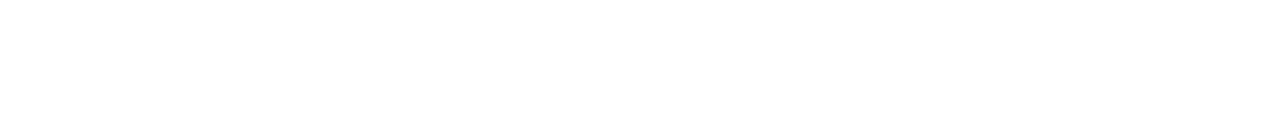
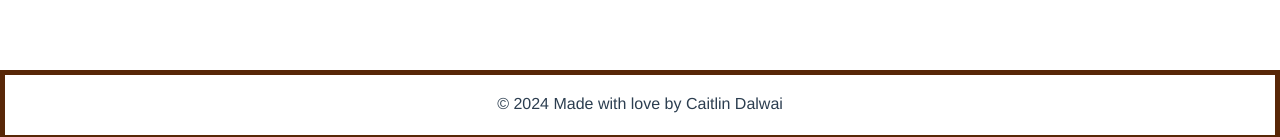
Before and after one commit to caitlin-dalwai/portfolio, a Vue app: page /projects in a window 1280 px wide. Shown: the part 660-797 px from the top of the page. Built offline with nearby package versions, Linux system fonts and the light colour scheme; no server answers.

Commit message:
footer section

```diff
--- a/src/App.vue
+++ b/src/App.vue
@@ -1,13 +1,16 @@
 <template>
   <NavComp/>
+  <FooterComp/>
 
   <router-view/>
 </template>
 <script>
 import NavComp from "./components/NavComp";
+import FooterComp from "./components/FooterComp.vue";
 export default {
   components:{
-    NavComp
+    NavComp,
+    FooterComp
   }
 }
 </script>
--- /dev/null
+++ b/src/components/FooterComp.vue
@@ -0,0 +1,32 @@
+<template>
+    <div class="fixed-bottom">
+        <footer id="foot">
+            <!-- <h5><svg xmlns="http://www.w3.org/2000/svg" width="16" height="16" fill="currentColor" class="bi bi-c-circle" viewBox="0 0 16 16">
+  <path d="M1 8a7 7 0 1 0 14 0A7 7 0 0 0 1 8m15 0A8 8 0 1 1 0 8a8 8 0 0 1 16 0M8.146 4.992c-1.212 0-1.927.92-1.927 2.502v1.06c0 1.571.703 2.462 1.927 2.462.979 0 1.641-.586 1.729-1.418h1.295v.093c-.1 1.448-1.354 2.467-3.03 2.467-2.091 0-3.269-1.336-3.269-3.603V7.482c0-2.261 1.201-3.638 3.27-3.638 1.681 0 2.935 1.054 3.029 2.572v.088H9.875c-.088-.879-.768-1.512-1.729-1.512"/>
+</svg>Made w love by Caitlin Dalwai</h5> -->
+            <div id="btm">
+            <p id="date"></p>
+        </div>
+        </footer>
+    </div>
+</template>
+<script>
+
+export default {
+    mounted(){
+        let dateEle = document.getElementById('date');
+        let currentYear = new Date().getFullYear();
+        dateEle.innerHTML = `© ${currentYear} Made with love by Caitlin Dalwai`;
+    }
+}
+</script>
+<style>
+
+    #foot{
+        border: 5px solid #582707;
+        height: 70px;
+    }
+    #btm{
+        margin-top:1.3%;
+    }
+</style>
```
